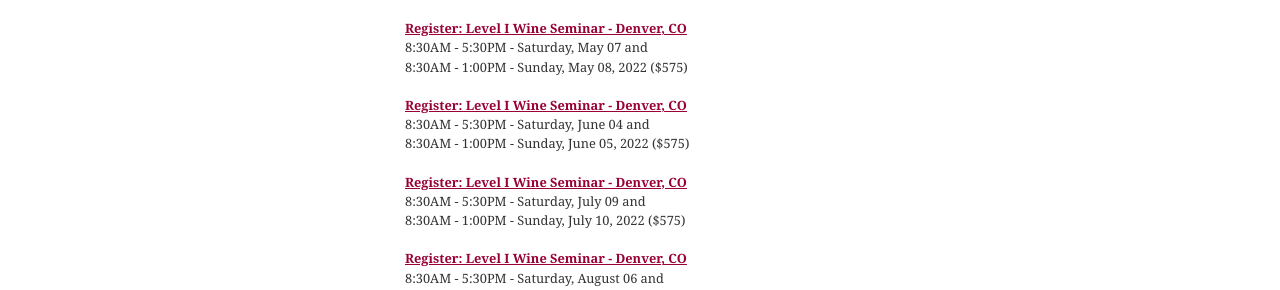
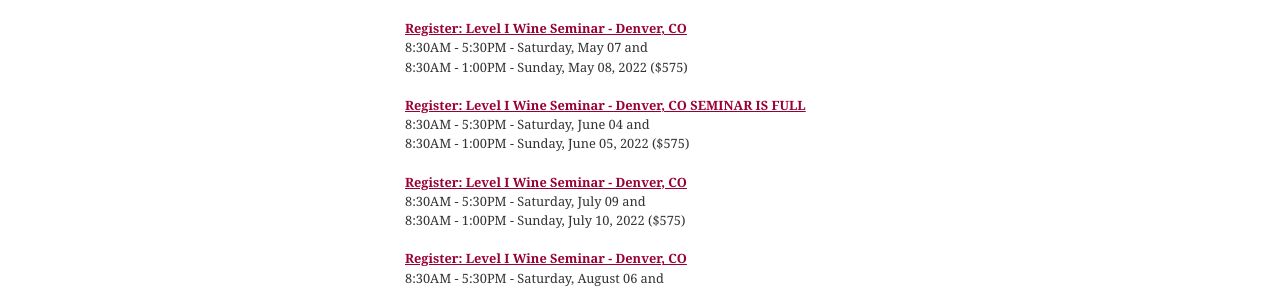
Before and after one commit to CKDev/internationalwineguild.com, a Jekyll site: the page built from register-for-the-guild-certification-seminar.html, in a window 1280 px wide and 900 px high, scrolled down 1689 px. Shown: the part 164-454 px from the top of the window. Built offline with Jekyll 4.4.1, drawn with Linux system fonts in a browser that asks for light colours; a script that is not in the unit is left out; comment, search, counter and statistics services are not loaded.

Commit message:
Update register-for-the-guild-certification-seminar.html

```diff
--- a/register-for-the-guild-certification-seminar.html
+++ b/register-for-the-guild-certification-seminar.html
@@ -104,7 +104,7 @@ permalink: "/register-for-the-guild-certification-seminar"
 <p>
   <a class="ga-track"
     href="http://ww4.aitsafe.com/cf/add.cfm?userid=6714687&amp;product=Level+I+Wine+Seminar+Denver++-++06/04-05, 2022&amp;price=575&amp;return=www.internationalwineguild.com/register-for-the-guild-certification-seminar">
-    <strong>Register: Level I Wine Seminar - Denver, CO<br></strong>
+    <strong>Register: Level I Wine Seminar - Denver, CO SEMINAR IS FULL<br></strong>
   </a>
   8:30AM - 5:30PM - Saturday, June 04 and<br>
   8:30AM - 1:00PM - Sunday, June 05, 2022 ($575)
```
